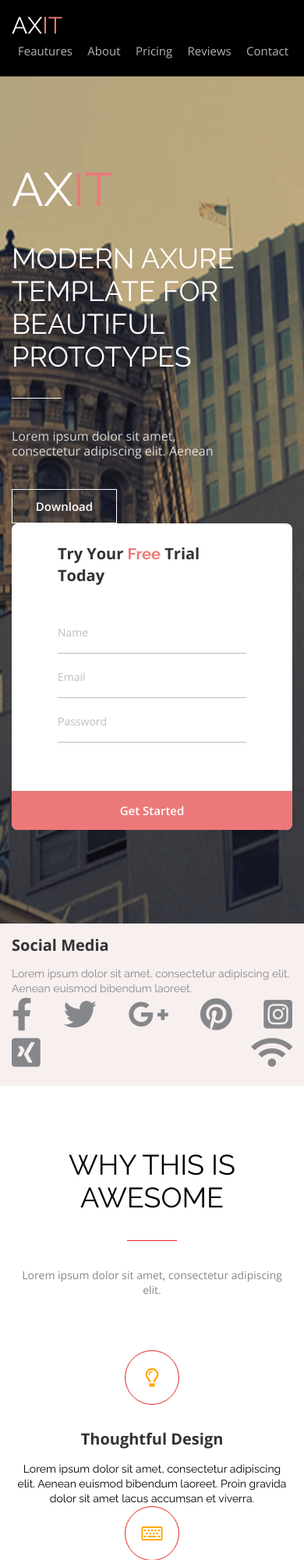
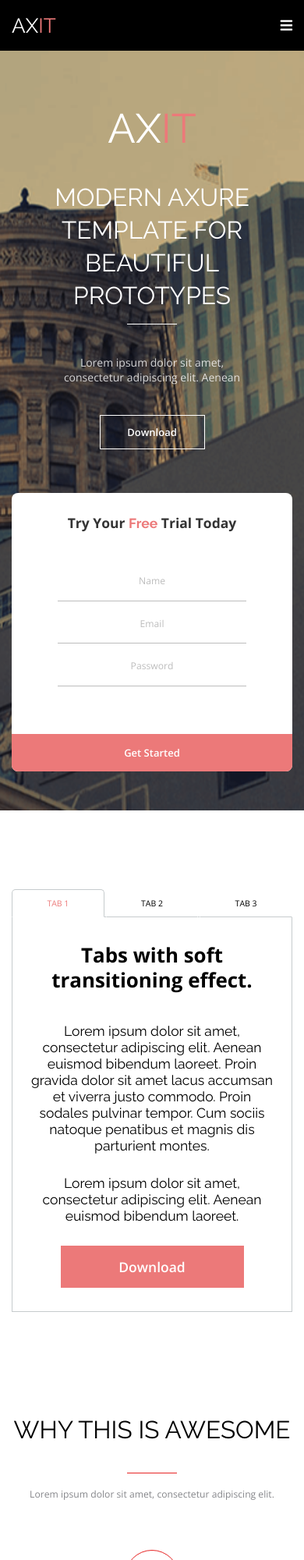
Before and after one commit to divupweb/axit, a plain HTML site: page index.html in a window 390 px wide. Shown: the top 2000 px of the page at 78% size. Drawn offline with nearby package versions, Linux system fonts and the light colour scheme.

Commit message:
update: added switch section and site adaptive

```diff
--- a/css/awesome.css
+++ b/css/awesome.css
@@ -5,7 +5,6 @@
 .awesome__wrap {
   display: flex;
   justify-content: space-around;
-  flex-wrap: wrap;
   margin: 68px -15px 0;
 }
 .awesome__item {
@@ -26,12 +25,12 @@
   justify-content: center;
 }
 .awesome__item-image i {
-  font-size: 24px;
+  font-size: 1.5rem;
   color: orange;
 }
 .awesome__item-title {
   font-family: "Open Sans", sans-serif;
-  font-size: 20px;
+  font-size: 1.25rem;
   line-height: 27px;
   font-weight: 700;
   margin-top: 30px;
@@ -41,7 +40,7 @@
   font-family: "Open Sans", sans-serif;
   color: #000000;
   margin-top: 16px;
-  font-size: 14px;
+  font-size: 0.87rem;
   line-height: 19px;
 }
 .awesome .shared-part__title::after {
@@ -49,6 +48,19 @@
   margin: 34px auto 34px;
 }
 .awesome .shared-part__description p {
-  font-size: 14px;
+  font-size: 0.87rem;
   color: #86878b;
 }
+
+@media screen and (max-width: 768px) {
+  .awesome__wrap {
+    margin: 32px -15px 0;
+    flex-wrap: wrap;
+  }
+  .awesome__item {
+    margin-top: 30px;
+  }
+  .awesome .shared-part__title::after {
+    margin: 34px auto 17px;
+  }
+}
--- a/css/axure.css
+++ b/css/axure.css
@@ -29,7 +29,7 @@
 }
 .axure .shared-part__description p {
   color: rgba(255, 255, 255, 0.8);
-  font-size: 14px;
+  font-size: 0.87rem;
 }
 .axure .shared-download-button {
   margin: 57px auto 0;
@@ -50,3 +50,13 @@
     transform: scale(1.1);
   }
 }
+@media screen and (max-width: 768px) {
+  .axure .shared-part__title::after {
+    margin: 34px auto 17px;
+  }
+}
+@media screen and (max-width: 320px) {
+  .axure .shared-download-button {
+    width: 100%;
+  }
+}
--- a/css/contact.css
+++ b/css/contact.css
@@ -8,7 +8,6 @@
   justify-content: space-between;
   align-items: center;
   margin: 95px -15px 0;
-  flex-wrap: wrap;
   align-items: stretch;
 }
 .contact .shared-part__title::after {
@@ -16,7 +15,7 @@
   margin: 34px auto 34px;
 }
 .contact .shared-part__description p {
-  font-size: 14px;
+  font-size: 0.87rem;
   color: #86878b;
 }
 .contact .shared-fields {
@@ -42,7 +41,7 @@
   border: none;
   border-bottom: 1px solid #bdbdbd;
   outline: none;
-  font-size: 16px;
+  font-size: 1rem;
   flex-grow: 1;
 }
 .contact .shared-fields__field {
@@ -52,3 +51,22 @@
   padding: 11px 31px;
   margin-top: 80px;
 }
+@media screen and (max-width: 768px) {
+  .contact__wrap {
+    flex-wrap: wrap;
+    justify-content: center;
+  }
+}
+@media screen and (max-width: 768px) {
+  .contact__wrap {
+    flex-wrap: wrap;
+    justify-content: center;
+    margin: 40px -15px 0;
+  }
+  .contact .shared-part__title::after {
+    margin: 34px auto 17px;
+  }
+  .contact__message {
+    height: 150px;
+  }
+}
--- a/css/footer.css
+++ b/css/footer.css
@@ -17,7 +17,7 @@
 }
 .footer .shared-links a {
   color: rgba(255, 255, 255, 0.8);
-  font-size: 22px;
+  font-size: 1.375rem;
   margin: 0 5px;
 }
 .footer .shared-links a:hover {
@@ -30,3 +30,12 @@
 .footer__copyrights p {
   font-family: "Open Sans", sans-serif;
 }
+@media screen and (max-width: 768px) {
+  .footer__wrap {
+    width: 100%;
+  }
+  .footer .shared-container {
+    display: flex;
+    justify-content: center;
+  }
+}
--- a/css/header.css
+++ b/css/header.css
@@ -1,6 +1,9 @@
 .header {
   padding: 15px 0;
   background: black;
+  position: sticky;
+  top: 0;
+  z-index: 2;
 }
 .header__nav {
   margin: 0 15px;
@@ -14,7 +17,7 @@
   color: rgba(255, 255, 255, 0.7);
   text-transform: capitalize;
   font-family: "Open Sans", sans-serif;
-  font-size: 15px;
+  font-size: 0.93rem;
   line-height: 20px;
   position: relative;
   padding: 5px;
@@ -35,8 +38,21 @@
 }
 .header .shared-logotype {
   margin: 0 15px;
-}
-.header .shared-logotype {
-  font-size: 30px;
+  font-size: 1.87rem;
   line-height: 35px;
 }
+.header__menu {
+  color: white;
+  font-size: 1.25rem;
+  cursor: pointer;
+  display: none;
+}
+@media screen and (max-width: 768px) {
+  .header__nav {
+    display: none;
+  }
+  .header__menu {
+    display: block;
+    margin-right: 15px;
+  }
+}
--- a/css/order.css
+++ b/css/order.css
@@ -20,7 +20,6 @@
   align-items: center;
   justify-content: space-between;
   margin: 0 -15px;
-  flex-wrap: wrap;
   position: relative;
   z-index: 1;
 }
@@ -37,14 +36,14 @@
   margin: 32px 0 39px;
 }
 .order .shared-part__description p {
-  font-size: 16px;
+  font-size: 1rem;
   color: rgba(255, 255, 255, 0.8);
 }
 .order .shared-download-button {
   margin-top: 39px;
 }
 .order .shared-logotype {
-  font-size: 60px;
+  font-size: 3.75rem;
   line-height: 70px;
 }
 .order .shared-part__title {
@@ -61,12 +60,13 @@
   padding: 25px 59px 0;
 }
 .order__form-title {
-  font-size: 20px;
+  font-size: 1.25rem;
   line-height: 27px;
   font-weight: 700;
   color: #333333;
   text-transform: capitalize;
   font-family: "Open Sans", sans-serif;
+  text-align: center;
 }
 .order__form-title span {
   color: #ec7979;
@@ -87,3 +87,42 @@
 .order .shared-fields__field {
   height: 16px;
 }
+
+@media screen and (max-width: 768px) {
+  .order {
+    padding: 65px 0 50px;
+    text-align: center;
+  }
+  .order .shared-part__title::after {
+    margin: 32px auto 39px;
+  }
+  .order__wrap {
+    flex-wrap: wrap;
+    justify-content: center;
+  }
+  .order__form {
+    margin-top: 56px;
+  }
+  .order .shared-part__title::after {
+    margin: 15px auto 39px;
+  }
+  .order .shared-part {
+    align-items: center;
+    display: flex;
+    flex-direction: column;
+  }
+}
+@media screen and (max-width: 320px) {
+  .order .shared-logotype {
+    display: none;
+  }
+  .order .shared-download-button {
+    width: 100%;
+  }
+  .order__form-wrap {
+    padding: 25px 20px 0;
+  }
+  .order .shared-form-button {
+    margin-top: 51px;
+  }
+}
--- a/css/shared.css
+++ b/css/shared.css
@@ -5,7 +5,7 @@
 }
 .shared-part__title {
   text-transform: uppercase;
-  font-size: 36px;
+  font-size: 2.25rem;
   line-height: 42px;
   font-weight: 400;
 }
@@ -41,7 +41,7 @@
   text-decoration: none;
   color: white;
   font-weight: 600;
-  font-size: 15px;
+  font-size: 0.93rem;
   line-height: 20px;
   text-transform: capitalize;
   padding: 11px 0;
@@ -62,7 +62,7 @@
 
 .shared-fields__label {
   display: block;
-  font-size: 14px;
+  font-size: 0.87rem;
   color: #bdbdbd;
   line-height: 19px;
   cursor: pointer;
@@ -73,12 +73,12 @@
   border: none;
   border-bottom: 1px solid #bdbdbd;
   outline: none;
-  font-size: 16px;
+  font-size: 1rem;
 }
 .shared-form-button {
   color: #fff;
   background-color: #ec7979;
-  font-size: 15px;
+  font-size: 0.93rem;
   font-family: "Open Sans", sans-serif;
   font-weight: 600;
   text-transform: capitalize;
@@ -89,3 +89,8 @@
 .shared-form-button:hover {
   background-color: #e69494;
 }
+@media screen and (max-width: 1024px) {
+  .shared-container {
+    max-width: 987px;
+  }
+}
--- a/css/social.css
+++ b/css/social.css
@@ -7,7 +7,6 @@
   align-items: center;
   justify-content: space-between;
   margin: 0 -15px;
-  flex-wrap: wrap;
 }
 .social__information {
   width: 365px;
@@ -15,14 +14,14 @@
 }
 .social__title {
   color: #333333;
-  font-size: 20px;
+  font-size: 1.25rem;
   line-height: 27px;
   text-transform: capitalize;
   font-family: "Open Sans", sans-serif;
 }
 .social__description {
   margin-top: 14px;
-  font-size: 14px;
+  font-size: 0.87rem;
   line-height: 19px;
   color: #86878b;
 }
@@ -31,9 +30,16 @@
 }
 .social .shared-links a {
   color: #86878b;
-  font-size: 42px;
-  margin: 0 15px;
+  font-size: 2.62rem;
 }
 .social .shared-links a:hover {
   color: #ec7979;
 }
+.social .shared-links__link {
+  margin: 0 15px;
+}
+@media screen and (max-width: 768px) {
+  .social {
+    display: none;
+  }
+}
--- a/css/style.css
+++ b/css/style.css
@@ -9,6 +9,7 @@
 @import url(./footer.css);
 @import url(./order.css);
 @import url(./contact.css);
+@import url(./tabs.css);
 
 * {
   margin: 0;
@@ -16,3 +17,16 @@
   box-sizing: border-box;
   font-family: "Raleway", sans-serif;
 }
+html {
+  font-size: 16px;
+}
+@media screen and (max-width: 1024px) {
+  html {
+    font-size: 14px;
+  }
+}
+@media screen and (max-width: 320px) {
+  html {
+    font-size: 12px;
+  }
+}
--- /dev/null
+++ b/css/tabs.css
@@ -0,0 +1,128 @@
+.switch {
+  padding: 100px 0 50px;
+}
+.switch__title {
+  font-size: 1.85rem;
+  font-weight: 700;
+  line-height: 40px;
+  font-family: "Open Sans", sans-serif;
+  margin-bottom: 72px;
+}
+.switch .shared-form-button {
+  text-decoration: none;
+  font-size: 1.25rem;
+  padding: 15px;
+  display: block;
+  width: 270px;
+  text-align: center;
+  margin-top: 27px;
+}
+.switch__content {
+  padding: 45px 30px 50px 100px;
+}
+.switch__row {
+  display: flex;
+  border: 1px solid #c6cbcd;
+}
+.switch__image {
+  min-width: 470px;
+  align-items: center;
+  justify-content: center;
+  display: flex;
+  overflow: hidden;
+
+  border-left: none;
+}
+.switch__image img {
+  height: 100%;
+}
+.switch__text {
+  margin-top: 27px;
+  line-height: 21px;
+  font-size: 1.25rem;
+}
+.switch__input {
+  display: none;
+}
+.switch__label {
+  font-family: "Open Sans", sans-serif;
+  font-size: 0.75rem;
+  padding: 10px 62px;
+  cursor: pointer;
+  text-transform: uppercase;
+  display: block;
+  transition: all 0.3s ease;
+  border-radius: 5px 5px 0 0;
+  border: 1px solid rgba(255, 255, 255, 0);
+  background-color: white;
+  border-bottom: 1px solid #c6cbcd;
+}
+.switch__label:hover {
+  color: #ec7979;
+}
+.switch__tabs {
+  display: flex;
+}
+.switch__tab {
+  white-space: nowrap;
+  text-align: center;
+  position: relative;
+  margin-left: 15px;
+  top: 1px;
+}
+.switch__tab:first-child {
+  margin-left: 0;
+}
+.switch__input:checked + .switch__label {
+  color: #ec7979;
+  border: 1px solid #c6cbcd;
+  border-bottom: 1px solid white;
+}
+@media screen and (max-width: 1024px) {
+  .switch__image {
+    min-width: 395px;
+  }
+  .switch__title {
+    line-height: 32px;
+  }
+  .switch__content {
+    padding: 32px 24px 35px 54px;
+  }
+  .switch__title {
+    margin-bottom: 70px;
+  }
+}
+@media screen and (max-width: 768px) {
+  .switch__image {
+    display: none;
+  }
+  .switch__wrap {
+    display: flex;
+    flex-direction: column;
+  }
+  .switch__tabs {
+    display: flex;
+    justify-content: space-between;
+  }
+  .switch__content {
+    padding: 32px 20px 30px;
+    text-align: center;
+  }
+  .switch__title {
+    margin-bottom: 40px;
+  }
+  .switch .shared-form-button {
+    margin: 27px auto 0;
+    width: 235px;
+  }
+  .switch__label {
+    padding: 10px 0px;
+  }
+  .switch__label {
+    width: 100%;
+  }
+  .switch__tab {
+    width: 33%;
+    margin-left: 0;
+  }
+}
--- a/index.html
+++ b/index.html
@@ -25,6 +25,7 @@
             <a class="header__link" href="#" title="reviews">reviews</a>
             <a class="header__link" href="#" title="contact">contact</a>
           </nav>
+          <div class="header__menu"><i class="fas fa-bars"></i></div>
         </div>
       </div>
     </header>
@@ -143,6 +144,44 @@
                   <a href="#" title="wifi"><i class="fas fa-wifi"></i></a>
                 </li>
               </ul>
+            </div>
+          </div>
+        </div>
+      </section>
+      <section class="switch">
+        <div class="shared-container">
+          <div class="switch__wrap">
+            <div class="switch__tabs">
+              <div class="switch__tab">
+                <input class="switch__input" id="switch_first" type="radio" name="tabs" checked/>
+                <label class="switch__label" for="switch_first" >tab 1</label>
+
+              </div>
+              <div class="switch__tab">
+                <input class="switch__input" id="switch_second" type="radio" name="tabs"/>
+                <label class="switch__label" for="switch_second">tab 2</label>
+
+              </div>
+              <div class="switch__tab">
+                <input class="switch__input" id="switch_third" type="radio" name="tabs"/>
+                <label class="switch__label" for="switch_third">tab 3</label>
+
+              </div>
+            </div>
+            <div class="switch__row">
+              <div class="switch__content">
+                <h2 class="switch__title">Tabs with soft transitioning effect.</h2>
+                <p class="switch__text">Lorem ipsum dolor sit amet, consectetur adipiscing elit. Aenean euismod
+                  bibendum laoreet. Proin gravida dolor sit amet lacus accumsan et viverra
+                  justo commodo. Proin sodales pulvinar tempor. Cum sociis natoque
+                  penatibus et magnis dis parturient montes.</p>
+                <p class="switch__text">Lorem ipsum dolor sit amet, consectetur adipiscing elit. Aenean euismod
+                  bibendum laoreet.</p>
+                <a href="#" title="download" class="shared-form-button">Download</a>
+              </div>
+              <div class="switch__image">
+                <img src="./img/arch.jpg" alt="arch-image"/>
+              </div>
             </div>
           </div>
         </div>
```
Also changed, not shown: css/customers.css (+16 -5 lines), css/pricing.css (+17 -5 lines), img/arch.jpg (added).
